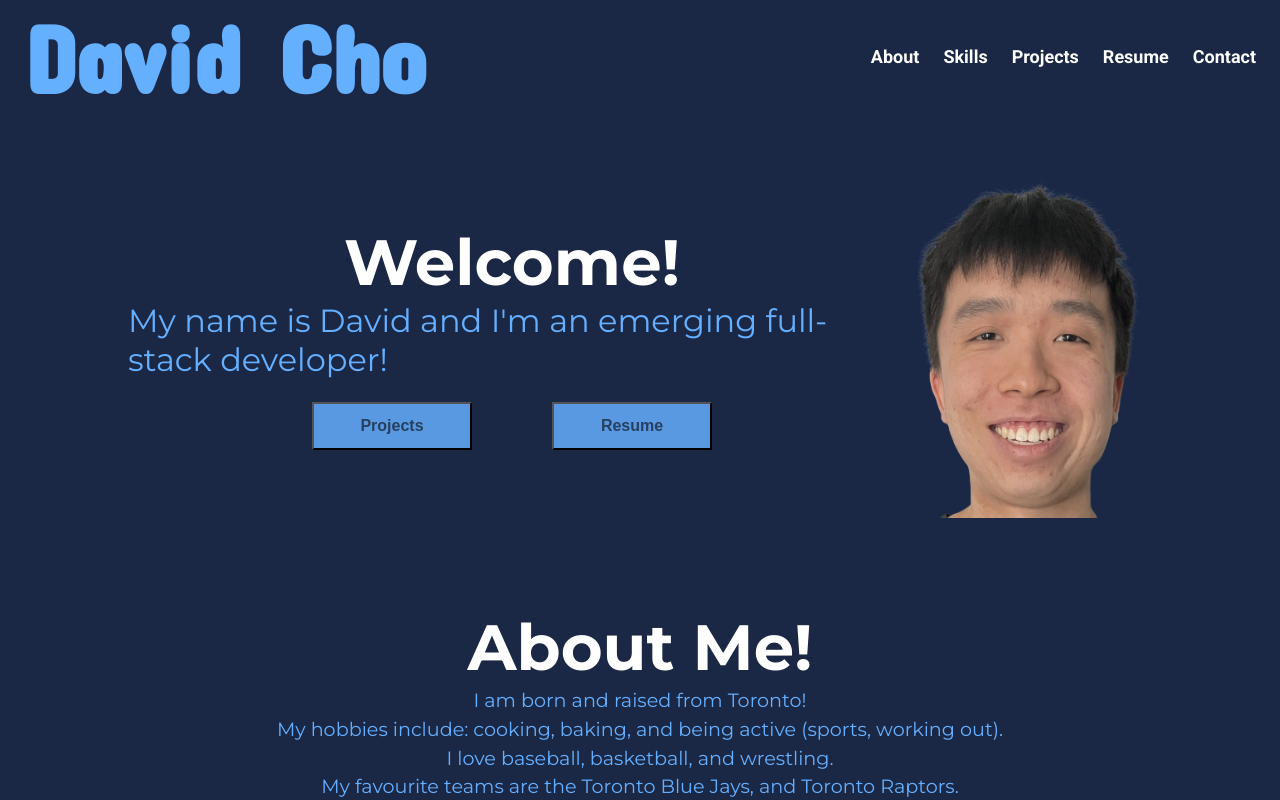
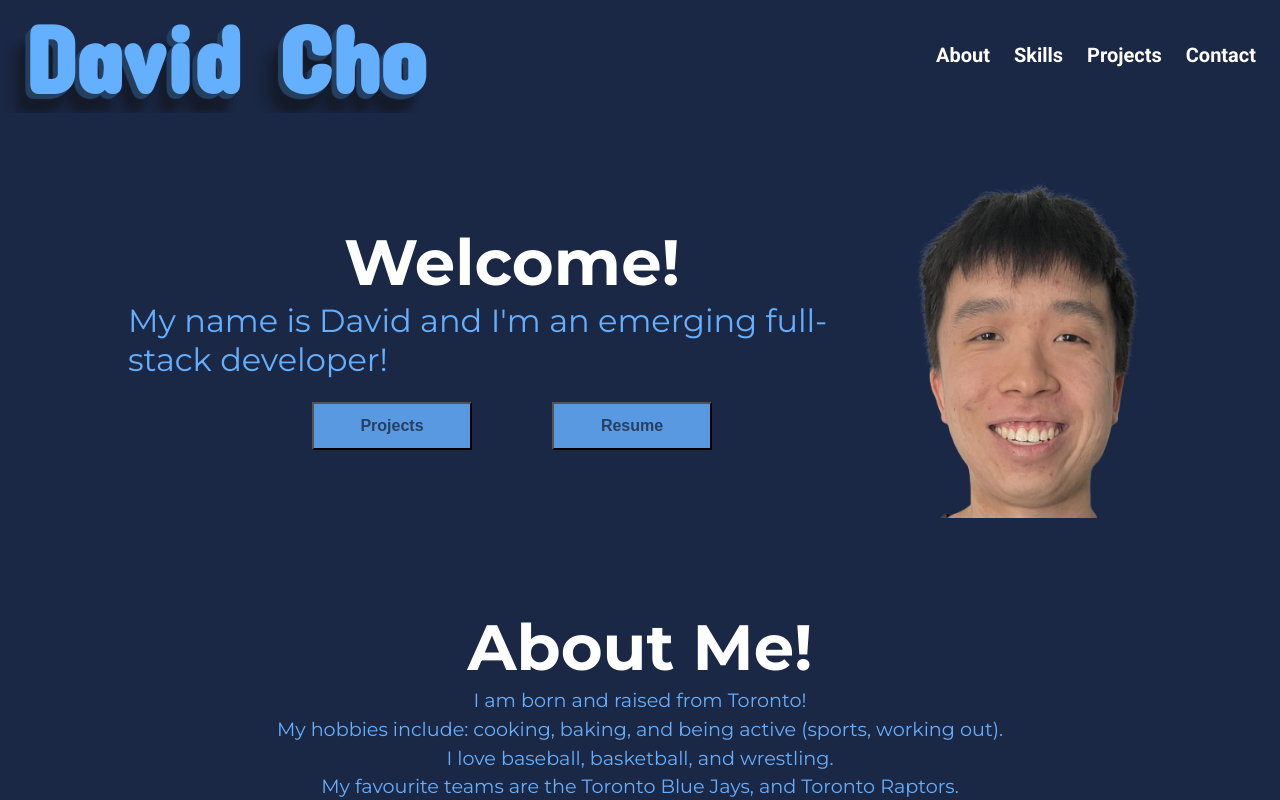
Before and after one commit to dcho10/david-portfolio, a React (Vite) app: page / in a window 1280 px wide. Shown: the top 800 px of the page. Built offline with nearby package versions, Linux system fonts and the light colour scheme.

Commit message:
Finalized Header

```diff
--- a/src/components/Footer.css
+++ b/src/components/Footer.css
@@ -1,7 +1,6 @@
 footer {
     box-shadow: 0 0 10px rgba(0, 0, 0, 0.8),
     inset 0 0 5px rgba(0, 0, 0, 0.5);
-
 }
 
 .footer-container {
--- a/src/components/Header.css
+++ b/src/components/Header.css
@@ -10,7 +10,17 @@
     font-weight: bold;
     color: var(--quinary);
     font-family: "Concert One", sans-serif;
+    text-shadow:
+    /* 3D EFFECT: (horizontal, vertical, blur, color) */
+        -1px 1px 1px var(--secondary),
+        -2px 2px 1px var(--secondary),
+        -3px 3px 1px var(--secondary),
+        -4px 4px 1px var(--secondary),
+        -5px 5px 1px var(--secondary),
 
+    /* SHADOW: (horizontal offset, vertical offset, blur radius, rgba = red, green, blue, alpha) */
+    -10px 18px 6px rgba( 16, 16, 16, 0.4),
+    -20px 22px 10px rgba( 16, 16, 16, 0.2);
 }
 
 .header-links {
@@ -19,37 +29,58 @@
     justify-content: center;
     align-items: center;
     gap: 1.5em;
+
 }
 
 .header-links a {
     color: white;
-    font-size: 18px;
+    font-size: 1.25em;
     font-weight: bold;
+    overflow: hidden;
     position: relative;
-    overflow: hidden;
-    z-index: 1;
-    transition: color 0.5s ease;
-
+    display: inline-block;
 }
 
-@keyframes gradientAnimation {
-    0% {
-        background-position: 0% 50%;
-    }
-    50% {
-        background-position: 100% 50%;
-    }
-    100% {
-        background-position: 0% 50%;
-    }
+.header-links a::before, a::after {
+    content: "";
+    position: absolute;
+    width: 100%;
+    left: 0;
 }
 
-.header-links a:hover {
-    background: linear-gradient(120deg, var(--secondary), var(--quarternary), var(--secondary));
-    background-size: 200% 200%;
-    -webkit-background-clip: text;
-    background-clip: text;
-    -webkit-text-fill-color: transparent;
-    color: transparent;
-    animation: gradientAnimation 3s ease infinite alternate;
+.header-links a::before {
+    background-color: var(--quinary);
+    height: 2px;
+    bottom: 0;
+    transform-origin: 100% 50%;
+    transform: scaleX(0);
+    transition: transform .3s cubic-bezier(0.76, 0, 0.24, 1);
 }
+
+.header-links a::after {
+    content: attr(data-replace);
+    height: 100%;
+    top: 0;
+    transform-origin: 100% 50%;
+    transform: translate3d(200%, 0, 0);
+    transition: transform .3s cubic-bezier(0.76, 0, 0.24, 1);
+    color: var(--quinary);
+}
+
+.header-links a:hover::before {
+    transform-origin: 0% 50%;
+    transform: scaleX(1);
+}
+
+.header-links a:hover::after {
+    transform: translate3d(0, 0, 0);
+}
+
+.header-links a span {
+    display: inline-block;
+    transition: transform .3s cubic-bezier(0.76, 0, 0.24, 1);
+}
+
+.header-links a:hover span{
+    transform: translate3d(-200%, 0, 0);
+}
--- a/src/components/Header.jsx
+++ b/src/components/Header.jsx
@@ -7,11 +7,10 @@ export default function Header() {
         <header className="header">
             <h1><a href="/"> David Cho </a></h1>
             <ul className="header-links">
-                <li><a href="#about"> About </a></li>
-                <li><a href="#skills"> Skills </a></li>
-                <li><a href="#projects"> Projects </a></li>
-                <li><a href="#resume"> Resume </a></li>
-                <li><a href="#contact"> Contact </a></li>
+                <li><a href="#about" data-replace="About"><span> About </span></a></li>
+                <li><a href="#skills" data-replace="Skills"> <span> Skills </span> </a></li>
+                <li><a href="#projects" data-replace="Projects"><span> Projects </span> </a></li>
+                <li><a href="#contact" data-replace="Contact"><span> Contact </span> </a></li>
             </ul>
         </header>
     )
```
